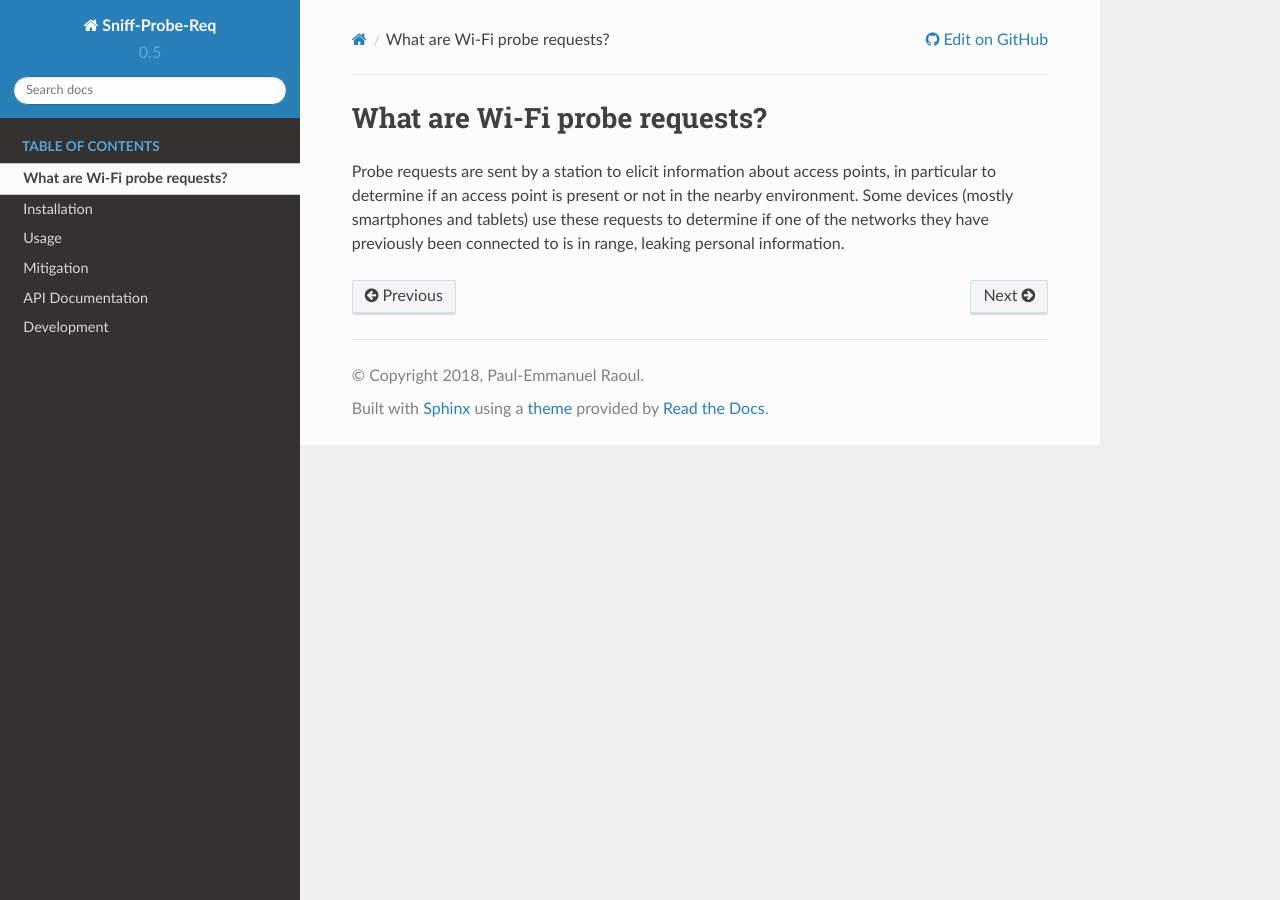
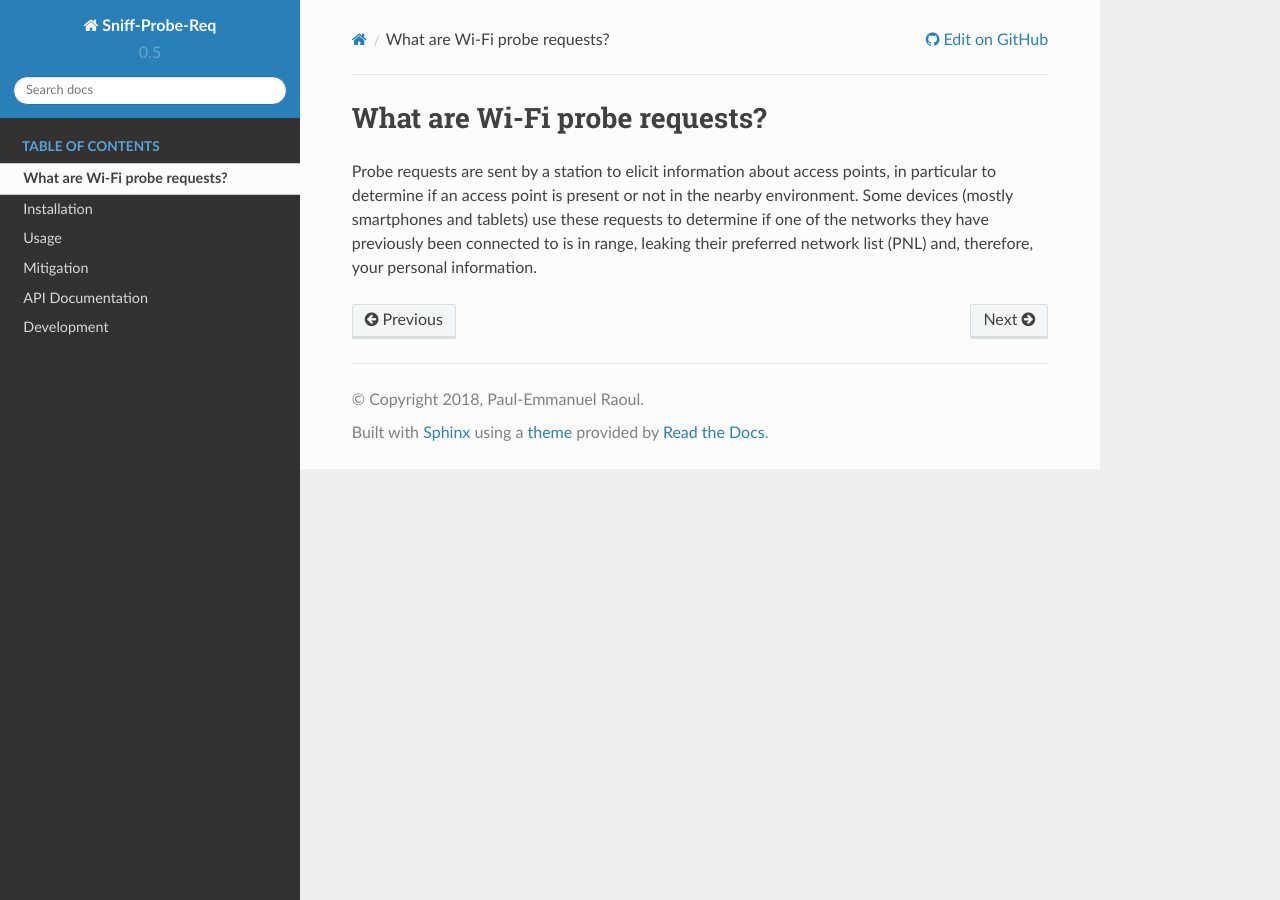
Before and after one commit to SkypLabs/probequest, a Sphinx documentation site: the page built from docs/probe_requests.rst, in a window 1280 px wide. Built offline with Sphinx 7.4.7 and the Read the Docs theme 2.0.0, drawn with Linux system fonts in a browser that asks for light colours.

Commit message:
update the documentation

```diff
--- a/docs/probe_requests.rst
+++ b/docs/probe_requests.rst
@@ -2,4 +2,4 @@
 What are Wi-Fi probe requests?
 ==============================
 
-Probe requests are sent by a station to elicit information about access points, in particular to determine if an access point is present or not in the nearby environment. Some devices (mostly smartphones and tablets) use these requests to determine if one of the networks they have previously been connected to is in range, leaking personal information.
+Probe requests are sent by a station to elicit information about access points, in particular to determine if an access point is present or not in the nearby environment. Some devices (mostly smartphones and tablets) use these requests to determine if one of the networks they have previously been connected to is in range, leaking their preferred network list (PNL) and, therefore, your personal information.
```
